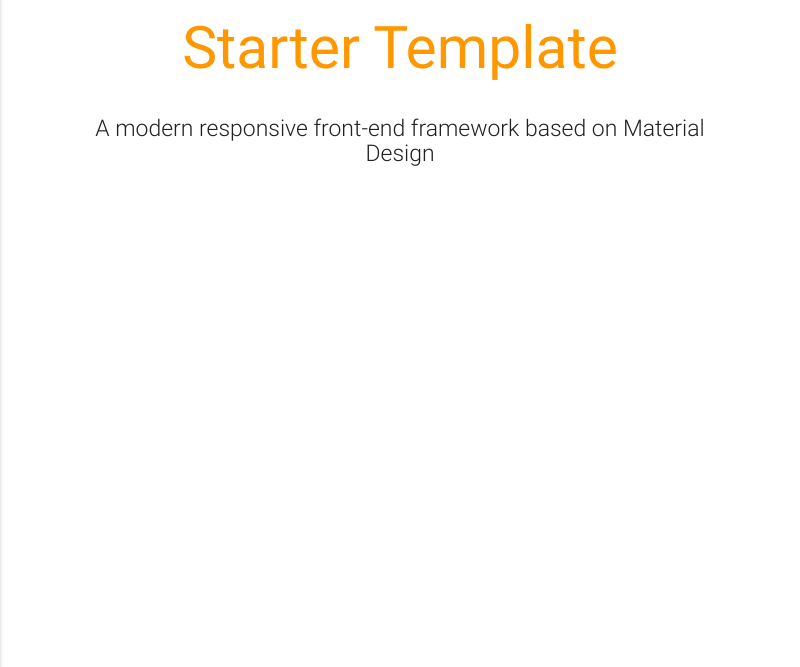
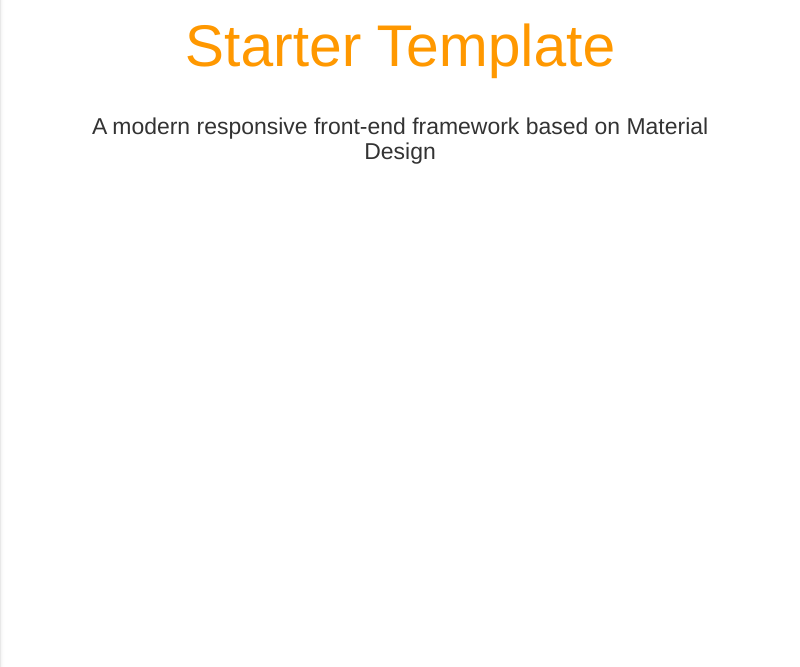
Before and after one commit to zmtnda/mentorme, an Electron app: page index.html in a window 800 px wide. Shown: the part 133-800 px from the top of the page. Drawn offline with nearby package versions, Linux system fonts and the light colour scheme.

Commit message:
add bootstrap to index.html

```diff
--- a/index.html
+++ b/index.html
@@ -3,6 +3,8 @@
 <!DOCTYPE html>
 <html lang="en">
 <head>
+  <link rel="stylesheet" href="http://maxcdn.bootstrapcdn.com/bootstrap/3.3.6/css/bootstrap.min.css">
+  <link rel="stylesheet" href="http://maxcdn.bootstrapcdn.com/bootstrap/3.3.5/css/bootstrap-theme.min.css">
   <meta http-equiv="Content-Type" content="text/html; charset=UTF-8"/>
   <meta name="viewport" content="width=device-width, initial-scale=1, maximum-scale=1.0"/>
   <title>MentorMe</title>
--- a/package.json
+++ b/package.json
@@ -21,5 +21,9 @@
   "homepage": "https://github.com/zmtnda/mentorme#readme",
   "devDependencies": {
     "electron-prebuilt": "^1.4.2"
+  },
+  "dependencies": {
+    "bootstrap": "^3.3.7",
+    "jquery": "^3.1.1"
   }
 }
```
